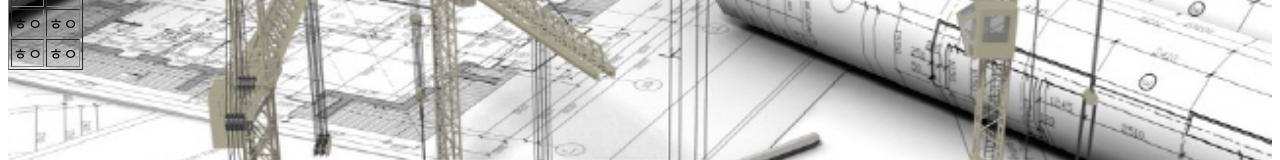
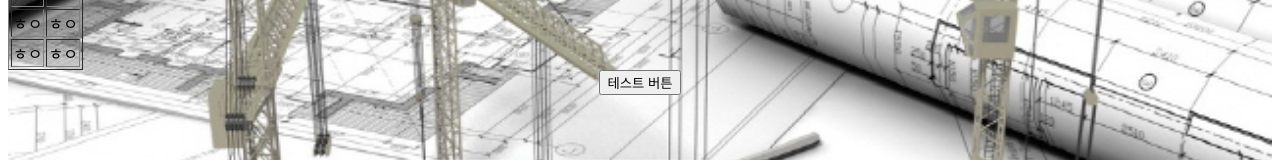
Before and after one commit to Jihoonnnn/kuesg2, a plain HTML site: page personal/ysh/index.html in a window 1280 px wide. Shown: the part 199-359 px from the top of the page. Drawn offline with Linux system fonts and the light colour scheme.

Commit message:
ysh update

```diff
--- a/personal/ysh/index.html
+++ b/personal/ysh/index.html
@@ -23,6 +23,11 @@
             text-align: center;
         }
     </style>
+    <script>
+        function test() {
+            alert("안녕하세요");
+        }
+    </script>
 </head>
 <body>
 
@@ -43,6 +48,10 @@
                 <td>ㅎㅇ</td>
             </tr>
         </table>
+
+        <button onclick="javascript:test()">
+            테스트 버튼
+        </button>
     </div>
 </body>
 </html>
```
